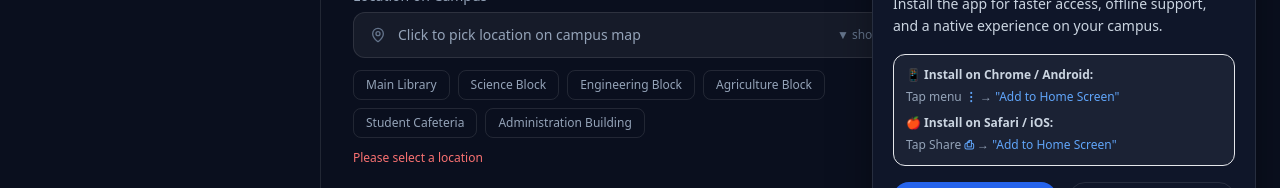
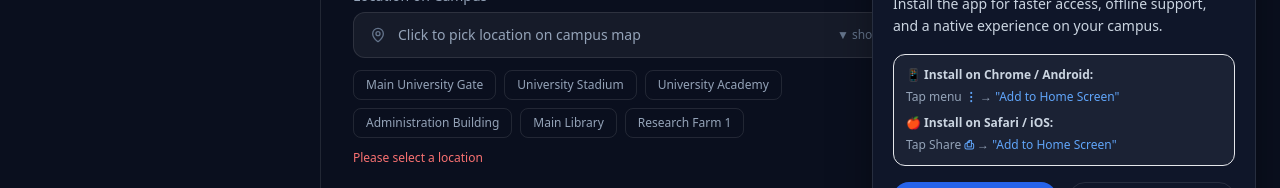
Before and after one commit to gemachistesfaye/tracepoint-system, a React (Create React App) app: page /report in a window 1280 px wide. Shown: the part 527-715 px from the top of the page. Built offline with nearby package versions, Linux system fonts and the light colour scheme; no server answers; the database is empty; sample sign-in values are in the browser's storage.

Commit message:
fix: update campus map with real building locations from satellite image

```diff
--- a/src/components/map/CampusMap.js
+++ b/src/components/map/CampusMap.js
@@ -14,24 +14,24 @@ L.Icon.Default.mergeOptions({
 export const HARAMAYA_CENTER = [9.4233, 42.0372];
 
 export const CAMPUS_LOCATIONS = {
-  "Main Library":            [9.4240, 42.0368],
-  "Science Block":           [9.4248, 42.0355],
-  "Engineering Block":       [9.4235, 42.0345],
-  "Agriculture Block":       [9.4220, 42.0385],
-  "Student Cafeteria":       [9.4215, 42.0370],
-  "Administration Building": [9.4255, 42.0360],
-  "Sports Complex":          [9.4195, 42.0380],
-  "Dormitory Area":          [9.4200, 42.0345],
-  "Main Gate":               [9.4260, 42.0395],
-  "Parking Area":            [9.4258, 42.0390],
-  "Medical Faculty":         [9.4238, 42.0338],
-  "Veterinary Faculty":      [9.4218, 42.0335],
-  "College of Computing":    [9.4228, 42.0362],
-  "Student Union":           [9.4222, 42.0372],
-  "Health Center":           [9.4210, 42.0388],
-  "Post Office":             [9.4252, 42.0375],
-  "Haramaya Lake":           [9.4180, 42.0420],
-  "Research Station":        [9.4190, 42.0320],
+  "Main University Gate":          [9.4282, 42.0372],
+  "University Stadium":            [9.4290, 42.0318],
+  "University Academy":            [9.4285, 42.0328],
+  "Administration Building":       [9.4270, 42.0355],
+  "Main Library":                  [9.4265, 42.0368],
+  "Research Farm 1":               [9.4245, 42.0325],
+  "Research Farm 2":               [9.4245, 42.0395],
+  "College of Agriculture":        [9.4255, 42.0340],
+  "Student Cafeteria":             [9.4260, 42.0362],
+  "Dormitory Area":                [9.4275, 42.0342],
+  "Health Center":                 [9.4260, 42.0378],
+  "Old Institute of Technology":   [9.4218, 42.0380],
+  "Veterinary Faculty":            [9.4230, 42.0345],
+  "College of Computing":          [9.4250, 42.0362],
+  "Post Office":                   [9.4278, 42.0365],
+  "Parking Area":                  [9.4280, 42.0358],
+  "Sumeya Mosque":                 [9.4182, 42.0355],
+  "Haramaya Lake":                 [9.4150, 42.0420],
 };
 
 const CampusMap = ({
@@ -75,13 +75,13 @@ const CampusMap = ({
     ).addTo(map);
 
     // Campus outline circle
-    L.circle(HARAMAYA_CENTER, {
+    L.circle([9.4240, 42.0360], {
       color: "#2563eb",
       fillColor: "#2563eb",
-      fillOpacity: 0.05,
+      fillOpacity: 0.04,
       weight: 1.5,
       dashArray: "6 4",
-      radius: 600,
+      radius: 900,
     }).addTo(map).bindTooltip("Haramaya University Campus", { permanent: false });
 
     // Landmark markers
```
